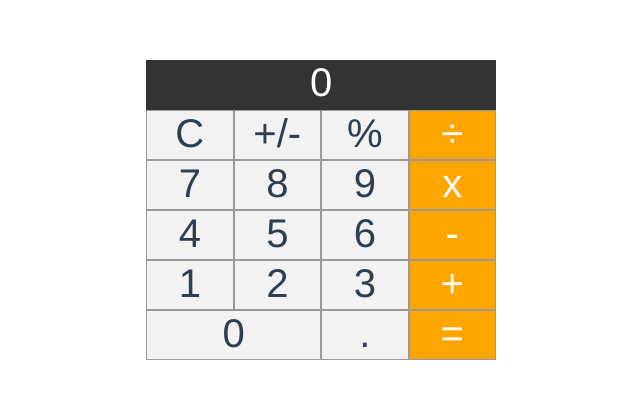
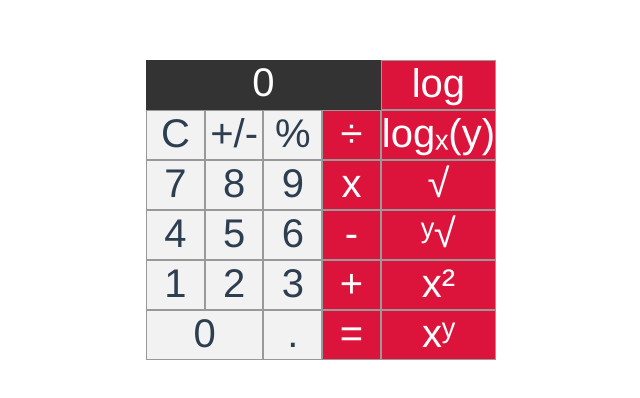
Before and after one commit to Albergaria-Joao/Calculadora-COM759, a Vue app in the folder calculadora-app/: page / in a window 1280 px wide. Shown: the top 398 px of the page, without its empty margins (319-959 px from the left). Built offline with nearby package versions, Linux system fonts and the light colour scheme.

Commit message:
Botões das novas operações feitos

```diff
--- a/calculadora-app/src/components/Calculadora/calculadora.css
+++ b/calculadora-app/src/components/Calculadora/calculadora.css
@@ -3,7 +3,7 @@
   width: 350px;
   font-size: 40px;
   display: grid;
-  grid-template-columns: repeat(4, 1fr);
+  grid-template-columns: repeat(5, 1fr);
   grid-auto-rows: minmax(50px, auto);
 
 }
@@ -20,6 +20,6 @@
   border: 1px solid #999;
 }
 .operadores {
-  background-color: orange;
+  background-color: #DC143C;
   color: white;
 }
--- a/calculadora-app/src/components/Calculadora/calculadora.js
+++ b/calculadora-app/src/components/Calculadora/calculadora.js
@@ -59,6 +59,25 @@ export default {
     somar() {
       this.operador = (num1, num2) => num1 + num2;
       this.setarValor();
+    },
+    log() {
+      this.operador = (num1, num2) => num1 - num2;
+      this.setarValor();
+    },
+    logX() {
+
+    },
+    raiz() {
+
+    },
+    raizX() {
+
+    },
+    quadrado() {
+
+    },
+    potencia() {
+
     }
   }
 };
--- a/calculadora-app/src/components/Calculadora/index.vue
+++ b/calculadora-app/src/components/Calculadora/index.vue
@@ -1,25 +1,37 @@
 <template>
   <div class="calculadora">
     <div class="display">{{valorCorrente || '0'}}</div>
+    <div v-on:click="log" class="botao operadores">log</div>
+
     <div v-on:click="limpar" class="botao">C</div>
     <div v-on:click="sinal" class="botao">+/-</div>
     <div v-on:click="porcentagem" class="botao">%</div>
     <div v-on:click="dividir" class="botao operadores">÷</div>
+    <div v-on:click="logX" class="botao operadores">logₓ(y)</div>
+
     <div v-on:click="juntarNumeros('7')" class="botao">7</div>
     <div v-on:click="juntarNumeros('8')" class="botao">8</div>
     <div v-on:click="juntarNumeros('9')" class="botao">9</div>
     <div v-on:click="multiplicar" class="botao operadores">x</div>
+    <div v-on:click="raiz" class="botao operadores">√</div>
+
     <div v-on:click="juntarNumeros('4')" class="botao">4</div>
     <div v-on:click="juntarNumeros('5')" class="botao">5</div>
     <div v-on:click="juntarNumeros('6')" class="botao">6</div>
     <div v-on:click="diminuir" class="botao operadores">-</div>
+    <div v-on:click="raizX" class="botao operadores">ʸ√</div>
+
     <div v-on:click="juntarNumeros('1')" class="botao">1</div>
     <div v-on:click="juntarNumeros('2')" class="botao">2</div>
     <div v-on:click="juntarNumeros('3')" class="botao">3</div>
     <div v-on:click="somar" class="botao operadores">+</div>
+    <div v-on:click="quadrado" class="botao operadores">x²</div>
+
+
     <div v-on:click="juntarNumeros('0')" class="botao zero">0</div>
     <div v-on:click="ponto" class="botao">.</div>
     <div v-on:click="resultado" class="botao operadores"> = </div>
+    <div v-on:click="potencia" class="botao operadores">xʸ</div>
   </div>
 </template>
 
```
